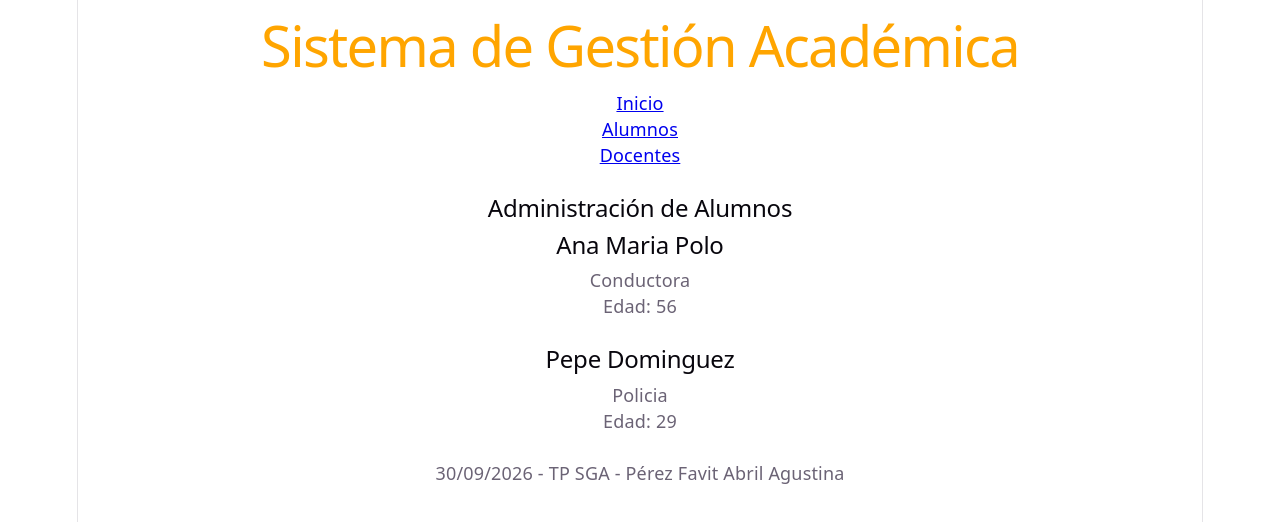
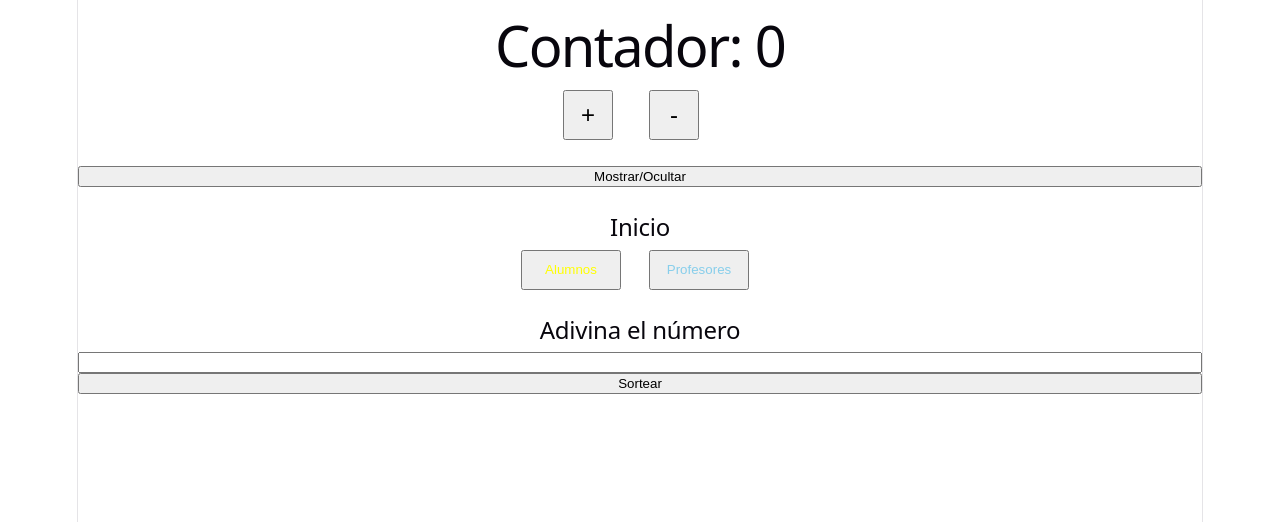
Before and after one commit to abrilfaviit-sketch/SGA, a React (Vite) app in the folder Frontend-react/: page / in a window 1280 px wide. Shown: the top 522 px of the page. Built offline with nearby package versions, Linux system fonts and the light colour scheme.

Commit message:
Clase 28: Hooks de estado

```diff
--- a/Frontend-react/src/App.jsx
+++ b/Frontend-react/src/App.jsx
@@ -1,12 +1,16 @@
-import Titulo from './components/Titulo' //le puedo cambiar el nombre
-import {Navbar} from  './components/Navbar' //al exportar así ya no lo puedo cambiar el nombre, ya que lo exporté con el mismo nombre, si lo exporto default puedo cambiarle el nombre al importarlo.
-import {Footer} from './components/Footer' //le digo q quiero importar el componente Footer.jsx
-import TarjetaAlumno from './components/TarjetaAlumno'
+// import Titulo from './components/Titulo' //le puedo cambiar el nombre
+// import {Navbar} from  './components/Navbar' //al exportar así ya no lo puedo cambiar el nombre, ya que lo exporté con el mismo nombre, si lo exporto default puedo cambiarle el nombre al importarlo.
+// import {Footer} from './components/Footer' //le digo q quiero importar el componente Footer.jsx
+// import TarjetaAlumno from './components/TarjetaAlumno'
+import Incrementar from './components/ejemplos/Incrementar'
+import CambiarTitulo from './components/ejemplos/CambiarTitulo'
+import {Adivina} from './components/ejemplos/Adivina'
+
 function App ()
 {
   return(
     <>
-      <Titulo texto="Sistema de Gestión Académica" color =" orange"/>
+      {/* <Titulo texto="Sistema de Gestión Académica" color =" orange"/>
       <Navbar /> <br></br>
       <h2>Administración de Alumnos</h2>
       <TarjetaAlumno
@@ -19,7 +23,12 @@ function App ()
       carrera="Policia"
       edad="29"/>
       <br></br>
-      <Footer />
+      <Footer /> */}
+      <Incrementar />
+      <br></br>
+      <CambiarTitulo />
+      <br></br>
+      <Adivina />
     </>
   )
 }
@@ -27,3 +36,4 @@ export default App
 //ocupamos fragment <> </> para poder retornar varios elementos, ya que react solo puede retornar un elemento, y si queremos retornar varios elementos, los envolvemos en un fragment.
 //prepare mi texto para q pase el titulo con props
 //las props son de solo lectura
+//react no trabaja con variables, es inmutable quiere decir q si trabajo con una variable comun no se puede cargar su variación de una forma normal o tipica,
--- /dev/null
+++ b/Frontend-react/src/components/ejemplos/Adivina.jsx
@@ -0,0 +1,34 @@
+import {useState} from 'react'
+
+export function Adivina (){
+    const [seleccion, setSeleccion] = useState("")
+    const [resultado, setResultado] = useState("")
+
+    function sortear(){
+        const ganador = Math.floor(Math.random() * 10) + 1
+        const elegido = Number(seleccion)
+
+
+        if (seleccion === "" ){
+            setResultado("Ingresa un número")
+            return
+        }
+        if (elegido < 1 || elegido > 10){
+            setResultado("Ingresa un número entre 1 y 10")
+            return
+        }
+        if (elegido === ganador){
+            setResultado(`Ganaste. Salió ${ganador} y elegiste ${elegido}`)
+        }else {
+            setResultado(`Perdiste. Salió ${ganador} y elegiste ${elegido}`)
+        }
+    }
+    return (
+        <>
+        <h2>Adivina el número</h2>
+        <input type="number" value={seleccion} onChange={(e) => setSeleccion(e.target.value)} />
+        <button onClick={sortear}>Sortear</button>
+        <p>{resultado}</p>
+        </>
+    )
+}
--- /dev/null
+++ b/Frontend-react/src/components/ejemplos/CambiarTitulo.jsx
@@ -0,0 +1,18 @@
+import { useState } from 'react'
+
+function CambiarTitulo() {
+    const [titulo, setTitulo] = useState("Inicio")
+
+
+        return (
+            <>
+            <h2>{titulo}</h2>
+            <div style={{display: "flex", justifyContent: "center", gap: "18px"}}>
+                <button onClick={() => setTitulo("Alumnos")} style={{ marginRight: "10px", width: "100px", height: "40px", color:'yellow' }}>Alumnos</button>
+                <button onClick={() => setTitulo("Profesores")} style={{ marginRight: "10px", width: "100px", height: "40px", color:'skyblue' }}>Profesores</button>
+            </div>
+            </>
+        )
+}
+
+export default CambiarTitulo
--- /dev/null
+++ b/Frontend-react/src/components/ejemplos/Incrementar.jsx
@@ -0,0 +1,50 @@
+// function Incrementar ()
+// {
+//     let contador = 0
+
+//     function incremento(){
+//         contador++
+//         console.log(contador)
+//     }
+
+//     return (
+//         <>
+//         <h1>Contador: {contador}</h1>
+//         <button onClick={incremento}>Incrementar</button>
+//         </>
+//     )
+// }
+// export default Incrementar
+//para probar q una función comun no la ejecuta react, ya que react es inmutable y no trabaja con variables, por eso no se puede cargar su variación de una forma normal o tipica.
+
+//versión react
+import { useState} from 'react'
+
+function Incrementar ()
+{
+    const [contador, setContador] = useState(0)
+    const [mostrar, setMostrar] = useState(false)
+
+
+    function incremento(){
+        setContador(contador + 1)
+    }
+    function decremento(){
+        if (contador > 0)
+        setContador(contador - 1)
+    }
+    return (
+        <>
+        <h1>Contador: {contador}</h1>
+        {/* <button onClick={() => setContador(0)}>Borrar</button><br></br> */}
+        <div style={{display: "flex", justifyContent: "center", gap: "18px"}}>
+        <button onClick={incremento} style={{width: "50px", height: "50px", fontSize: "24px"}}>+</button><br></br>
+        <button onClick={decremento} style={{width: "50px", height: "50px", fontSize: "24px"}}>-</button><br></br>
+        </div>
+        <br></br>
+        <button onClick={() => setMostrar(!mostrar)}>Mostrar/Ocultar</button>
+        {mostrar && <p>Hola Ana Maria Polo</p>}
+        </>
+    )
+}
+export default Incrementar
```
